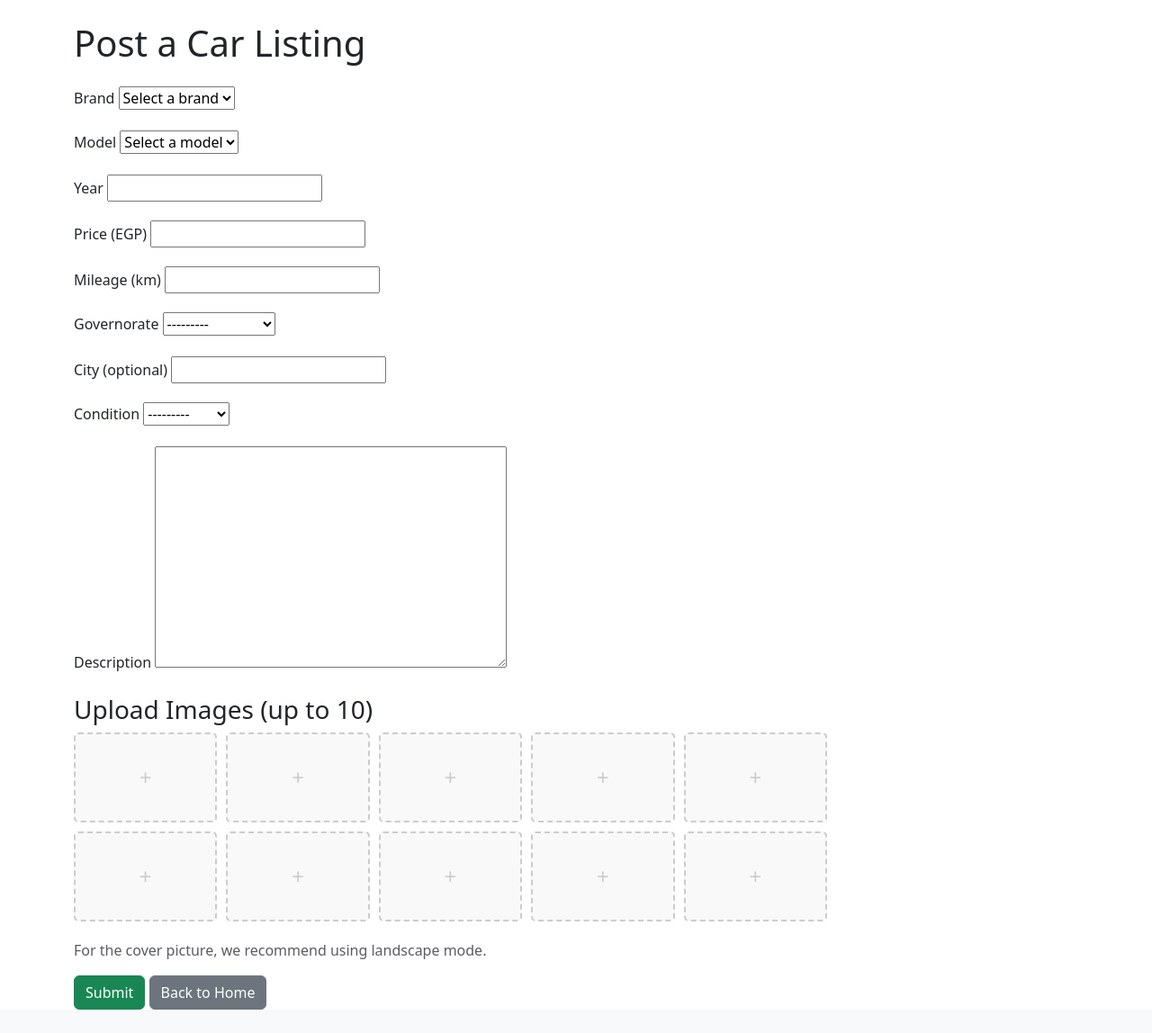
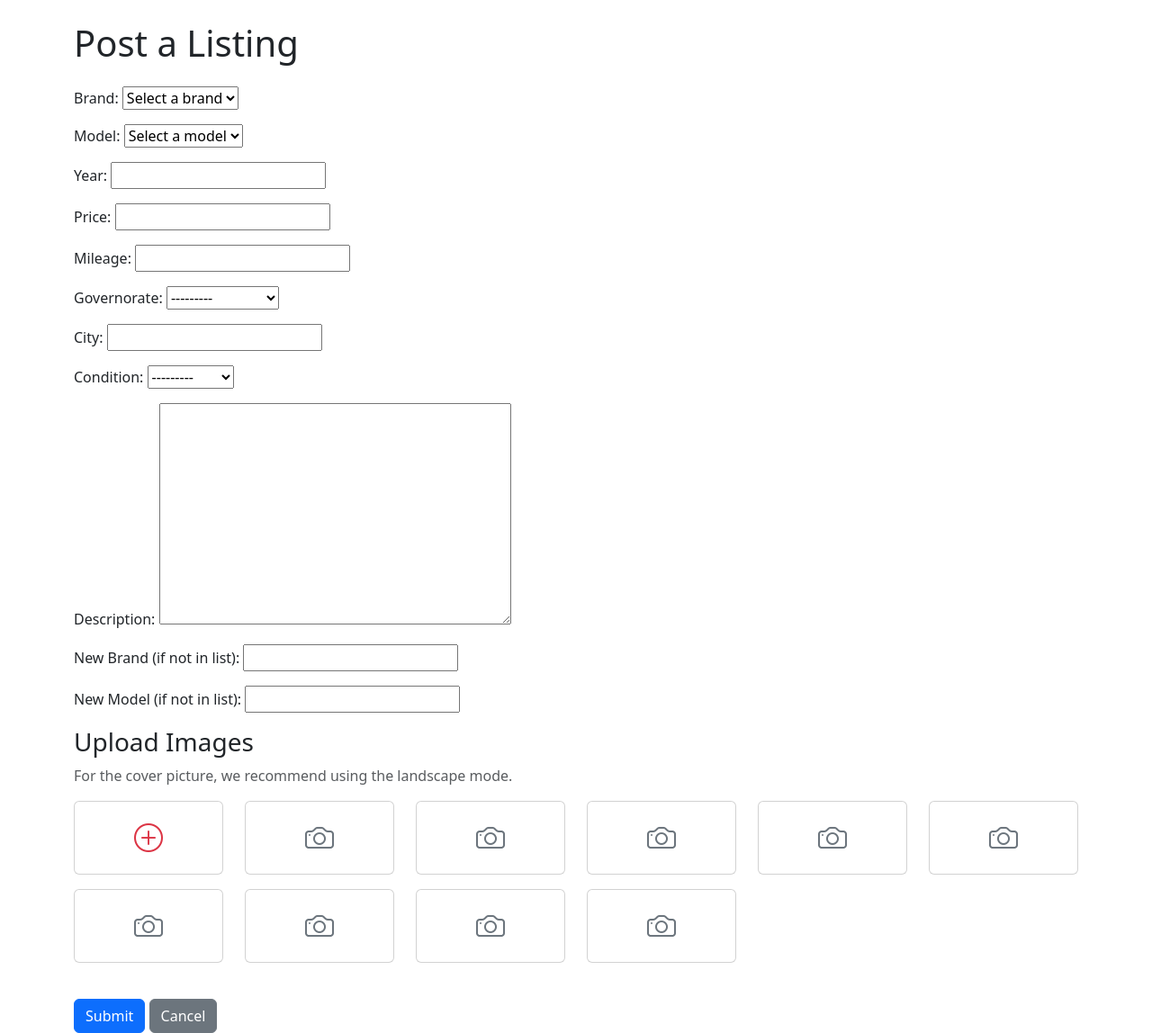
Before and after one commit to mohamedsamirpassion/marketplace, a Django app: page /create/ in a window 1280 px wide. Shown: the part 56-1204 px from the top of the page at 90% size. Before the commit the page ends 1178 px from the top, so only its background shows below. Run offline with Django 4.2, Linux system fonts and the light colour scheme; a user stored in the database is signed in; data that the repository does not hold is empty.

Commit message:
Enhance create listing: fix models dropdown, improve image upload UI, add confirmation message

```diff
--- a/listings/templates/listings/create_listing.html
+++ b/listings/templates/listings/create_listing.html
@@ -1,167 +1,75 @@
 {% extends 'base.html' %}
-{% block title %}Post a Car Listing{% endblock %}
+{% block title %}Post a Listing{% endblock %}
 {% block content %}
-    <h1 class="mb-4">Post a Car Listing</h1>
-    {% if messages %}
-        {% for message in messages %}
-            <div class="alert alert-{{ message.tags }}">{{ message }}</div>
-        {% endfor %}
+    <h1 class="mb-4">Post a Listing</h1>
+    <form method="post" enctype="multipart/form-data">
+        {% csrf_token %}
+        {{ form.as_p }}
+        <div class="mb-4">
+            <h3>Upload Images</h3>
+            <p class="text-muted">For the cover picture, we recommend using the landscape mode.</p>
+            {{ image_formset.management_form }}
+            <div class="row">
+                {% for form in image_formset %}
+                    <div class="col-2 mb-3">
+                        <div class="card h-100 text-center">
+                            {% if forloop.first %}
+                                <label for="{{ form.image.id_for_label }}" class="card-body p-3" style="cursor: pointer;">
+                                    <i class="bi bi-plus-circle" style="font-size: 2rem; color: #dc3545;"></i>
+                                    <input type="file" name="{{ form.image.name }}" id="{{ form.image.id_for_label }}" class="d-none" accept="image/*">
+                                </label>
+                            {% else %}
+                                <div class="card-body p-3">
+                                    <i class="bi bi-camera" style="font-size: 2rem; color: #6c757d;"></i>
+                                    <input type="file" name="{{ form.image.name }}" id="{{ form.image.id_for_label }}" class="d-none" accept="image/*">
+                                </div>
                             {% endif %}
-    <form method="post" enctype="multipart/form-data" class="w-75">
-        {% csrf_token %}
-        {{ form.non_field_errors }}
-        <div class="mb-3">
-            <label for="id_brand" class="form-label">Brand</label>
-            {{ form.brand }}
-            {{ form.brand.errors }}
                         </div>
-        <div class="mb-3" id="new-brand-field" style="display: none;">
-            <label for="id_new_brand" class="form-label">New Brand</label>
-            {{ form.new_brand }}
-            {{ form.new_brand.errors }}
-        </div>
-        <div class="mb-3">
-            <label for="id_model" class="form-label">Model</label>
-            {{ form.model }}
-            {{ form.model.errors }}
-        </div>
-        <div class="mb-3" id="new-model-field" style="display: none;">
-            <label for="id_new_model" class="form-label">New Model</label>
-            {{ form.new_model }}
-            {{ form.new_model.errors }}
-        </div>
-        <div class="mb-3">
-            <label for="id_year" class="form-label">Year</label>
-            {{ form.year }}
-            {{ form.year.errors }}
-        </div>
-        <div class="mb-3">
-            <label for="id_price" class="form-label">Price (EGP)</label>
-            {{ form.price }}
-            {{ form.price.errors }}
-        </div>
-        <div class="mb-3">
-            <label for="id_mileage" class="form-label">Mileage (km)</label>
-            {{ form.mileage }}
-            {{ form.mileage.errors }}
-        </div>
-        <div class="mb-3">
-            <label for="id_governorate" class="form-label">Governorate</label>
-            {{ form.governorate }}
-            {{ form.governorate.errors }}
-        </div>
-        <div class="mb-3">
-            <label for="id_city" class="form-label">City (optional)</label>
-            {{ form.city }}
-            {{ form.city.errors }}
-        </div>
-        <div class="mb-3">
-            <label for="id_condition" class="form-label">Condition</label>
-            {{ form.condition }}
-            {{ form.condition.errors }}
-        </div>
-        <div class="mb-3">
-            <label for="id_description" class="form-label">Description</label>
-            {{ form.description }}
-            {{ form.description.errors }}
-        </div>
-        <h3>Upload Images (up to 10)</h3>
-        {{ image_formset.management_form }}
-        <div class="image-upload-grid">
-            {% for form in image_formset %}
-                <div class="image-upload-slot">
-                    {{ form.image }}
-                    <span class="file-name" style="font-size: 12px; color: #666; display: none;"></span>
                     </div>
                 {% endfor %}
             </div>
-        <p class="text-muted mt-2">For the cover picture, we recommend using landscape mode.</p>
-        <button type="submit" class="btn btn-success">Submit</button>
-        <a href="{% url 'home' %}" class="btn btn-secondary">Back to Home</a>
+        </div>
+        <button type="submit" class="btn btn-primary">Submit</button>
+        <a href="{% url 'home' %}" class="btn btn-secondary">Cancel</a>
     </form>
 
-    <style>
-        .image-upload-grid {
-            display: grid;
-            grid-template-columns: repeat(5, 1fr);
-            gap: 10px;
-            margin-bottom: 20px;
-        }
-        .image-upload-slot {
-            border: 2px dashed #ccc;
-            border-radius: 5px;
-            padding: 10px;
-            text-align: center;
-            background-color: #f9f9f9;
-            position: relative;
-            height: 100px;
-            display: flex;
-            align-items: center;
-            justify-content: center;
-            flex-direction: column;
-        }
-        .image-upload-slot input[type="file"] {
-            width: 100%;
-            height: 100%;
-            opacity: 0;
-            position: absolute;
-            top: 0;
-            left: 0;
-            cursor: pointer;
-        }
-        .image-upload-slot::before {
-            content: "+";
-            font-size: 24px;
-            color: #ccc;
-            position: absolute;
-            pointer-events: none;
-        }
-        .image-upload-slot input[type="file"]:hover + ::before,
-        .image-upload-slot input[type="file"]:focus + ::before {
-            color: #0d6efd;
-        }
-    </style>
+    <script>
+        document.addEventListener('DOMContentLoaded', function() {
+            const brandSelect = document.querySelector('#id_brand');
+            const modelSelect = document.querySelector('#id_model');
 
-    <script>
-        document.getElementById('id_brand').addEventListener('change', function() {
-            const newBrandField = document.getElementById('new-brand-field');
-            if (this.value === 'other') {
-                newBrandField.style.display = 'block';
-            } else {
-                newBrandField.style.display = 'none';
-            }
-            fetch(`/get-models/?brand_id=${this.value}`)
-                .then(response => response.json())
+            brandSelect.addEventListener('change', function() {
+                const brandId = this.value;
+                if (brandId) {
+                    fetch(`/get-models/?brand_id=${brandId}`)
+                        .then(response => {
+                            console.log('Response status:', response.status);
+                            return response.json();
+                        })
                         .then(data => {
-                    const modelSelect = document.getElementById('id_model');
+                            console.log('Data received:', data);
                             modelSelect.innerHTML = '<option value="">Select a model</option>';
                             data.models.forEach(model => {
-                        modelSelect.innerHTML += `<option value="${model.id}">${model.name}</option>`;
+                                const option = document.createElement('option');
+                                option.value = model.id;
+                                option.text = model.name;
+                                modelSelect.appendChild(option);
                             });
-                    modelSelect.innerHTML += '<option value="other">Other</option>';
-                });
-        });
-
-        document.getElementById('id_model').addEventListener('change', function() {
-            const newModelField = document.getElementById('new-model-field');
-            if (this.value === 'other') {
-                newModelField.style.display = 'block';
+                        })
+                        .catch(error => console.error('Error fetching models:', error));
                 } else {
-                newModelField.style.display = 'none';
+                    modelSelect.innerHTML = '<option value="">Select a model</option>';
                 }
             });
 
-        document.querySelectorAll('.image-upload-slot input[type="file"]').forEach(input => {
-            input.addEventListener('change', function() {
-                const fileNameSpan = this.parentElement.querySelector('.file-name');
-                if (this.files.length > 0) {
-                    fileNameSpan.textContent = this.files[0].name;
-                    fileNameSpan.style.display = 'block';
-                    this.parentElement.querySelector('::before').style.display = 'none';
-                } else {
-                    fileNameSpan.textContent = '';
-                    fileNameSpan.style.display = 'none';
+            // Add click handler for image inputs to trigger file selection
+            document.querySelectorAll('.card-body').forEach(card => {
+                card.addEventListener('click', function() {
+                    const input = this.querySelector('input[type="file"]');
+                    if (input) {
+                        input.click();
                     }
+                });
             });
         });
     </script>
--- a/listings/views.py
+++ b/listings/views.py
@@ -2,7 +2,7 @@ from django.shortcuts import render, redirect
 from django.contrib.auth.decorators import login_required
 from django.http import JsonResponse
 from django.contrib import messages
-from .models import Listing, ListingImage, Brand, Model, PendingBrand, PendingModel
+from .models import Listing, ListingImage, Model
 from .forms import ListingForm, ListingImageFormSet
 
 def home(request):
@@ -19,38 +19,14 @@ def create_listing(request):
         form = ListingForm(request.POST)
         image_formset = ListingImageFormSet(request.POST, request.FILES)
         if form.is_valid() and image_formset.is_valid():
-            # Handle brand
-            brand_data = form.cleaned_data['brand']
-            new_brand = form.cleaned_data.get('new_brand')
-            if str(brand_data) == 'other' and new_brand:
-                brand, _ = Brand.objects.get_or_create(name=new_brand, approved=False)
-                PendingBrand.objects.get_or_create(name=new_brand, submitted_by=request.user)
-            else:
-                brand = brand_data
-
-            # Handle model
-            model_data = form.cleaned_data['model']
-            new_model = form.cleaned_data.get('new_model')
-            if str(model_data) == 'other' and new_model:
-                model, _ = Model.objects.get_or_create(brand=brand, name=new_model, approved=False)
-                PendingModel.objects.get_or_create(brand=brand, name=new_model, submitted_by=request.user)
-            else:
-                model = model_data
-
-            # Create listing
             listing = form.save(commit=False)
             listing.seller = request.user
-            listing.brand = brand
-            listing.model = model
             listing.approved = False
             listing.save()
-
-            # Save images
             for image_form in image_formset:
                 if image_form.cleaned_data.get('image'):
                     ListingImage.objects.create(listing=listing, image=image_form.cleaned_data['image'])
-
-            messages.success(request, "Your listing has been submitted for admin approval.")
+            messages.success(request, "Your listing has been submitted successfully! One of our admins will review and approve it soon.")
             return redirect('home')
         else:
             messages.error(request, "Please correct the errors below.")
@@ -60,8 +36,14 @@ def create_listing(request):
     return render(request, 'listings/create_listing.html', {'form': form, 'image_formset': image_formset})
 
 def get_models(request):
-    brand_id = request.GET.get('brand_id')
-    if brand_id and brand_id != 'other':
-        models = Model.objects.filter(brand_id=brand_id, approved=True).values('id', 'name')
-        return JsonResponse({'models': list(models)})
-    return JsonResponse({'models': []})
+    try:
+        brand_id = request.GET.get('brand_id')
+        if brand_id:
+            brand_id = int(brand_id)
+            models = Model.objects.filter(brand_id=brand_id, approved=True).values('id', 'name')
+            return JsonResponse({'models': list(models)})
+        return JsonResponse({'models': []})
+    except (ValueError, TypeError) as e:
+        return JsonResponse({'models': [], 'error': f'Invalid brand_id: {str(e)}'}, status=400)
+    except Exception as e:
+        return JsonResponse({'models': [], 'error': f'Server error: {str(e)}'}, status=500)
--- a/templates/base.html
+++ b/templates/base.html
@@ -42,6 +42,14 @@
         </div>
     </nav>
     <div class="container mt-4">
+        {% if messages %}
+            {% for message in messages %}
+                <div class="alert alert-{{ message.tags }} alert-dismissible fade show" role="alert">
+                    {{ message }}
+                    <button type="button" class="btn-close" data-bs-dismiss="alert" aria-hidden="true"></button>
+                </div>
+            {% endfor %}
+        {% endif %}
         {% block content %}
         {% endblock %}
     </div>
```
Lines whose indentation alone changed are shown as unchanged.
